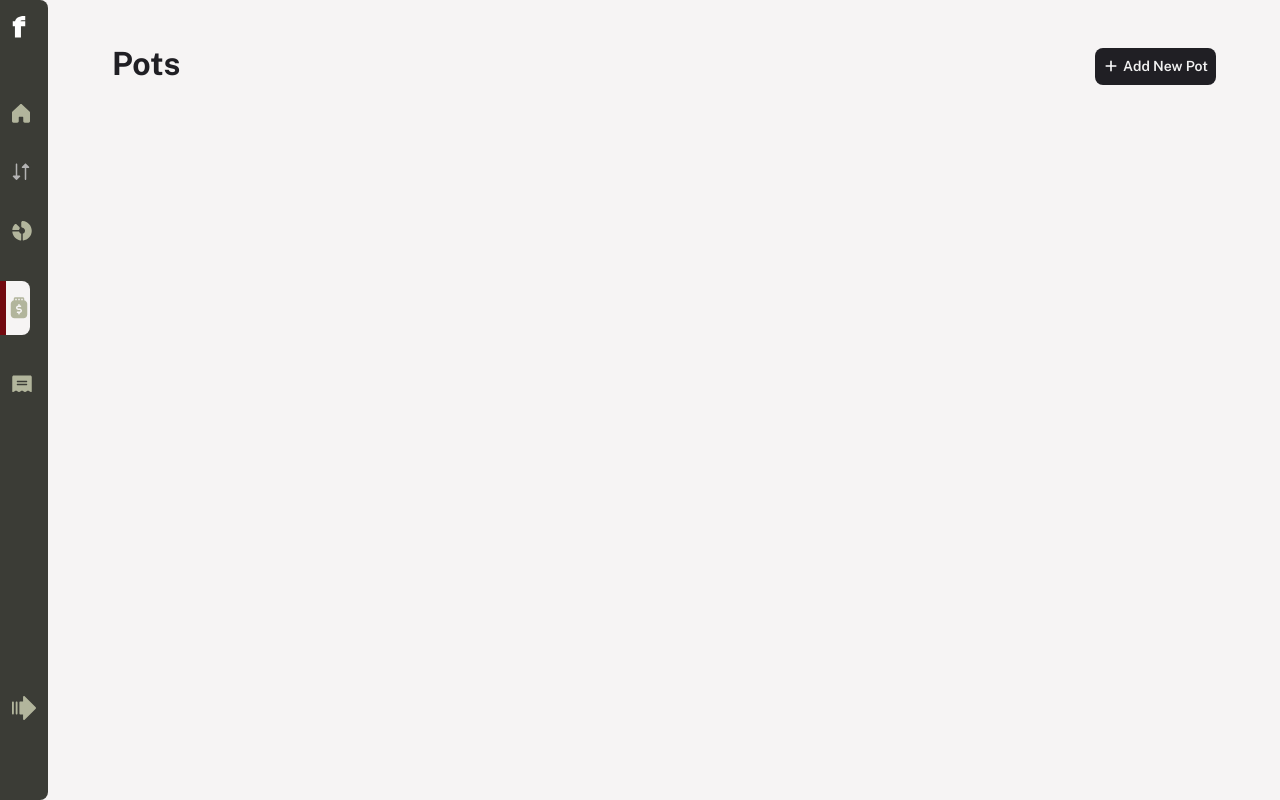
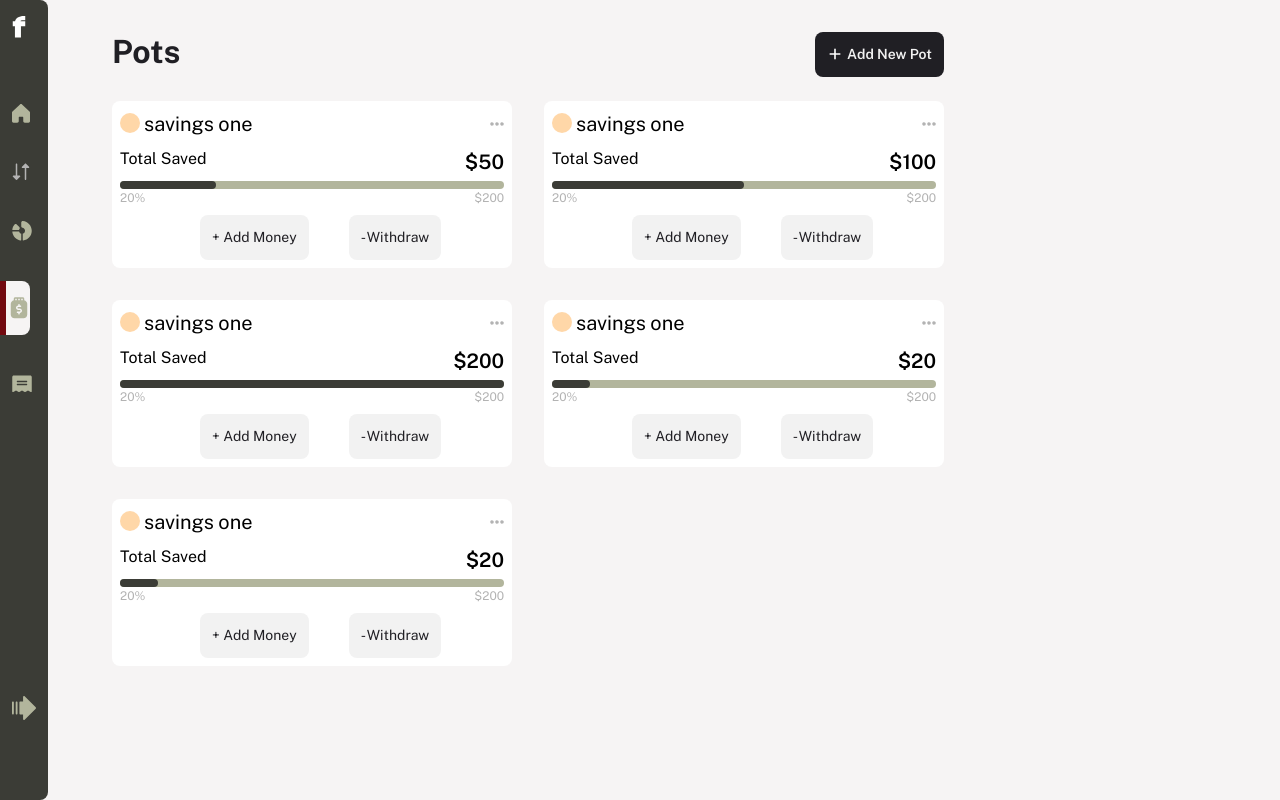
Before and after one commit to DiackJ/PersonalFinance, a Next.js app: page /pot in a window 1280 px wide. Built offline with nearby package versions, Linux system fonts and the light colour scheme.

Commit message:
feat: add to pots page ui and implement modal skeleton component

```diff
--- a/src/app/globals.css
+++ b/src/app/globals.css
@@ -57,6 +57,8 @@
     --color-secondary: var(--secondary-text-color);
     --color-grey-one: var(--color-grey-300);
     --color-grey-two: var(--color-grey-100);
+    /*--color-dark-green: var(--nav-bar-color);*/
+    /*--color-light-green: var(--nav-)*/
 }
 
 body {
--- a/src/app/page.tsx
+++ b/src/app/page.tsx
@@ -1,23 +1,26 @@
  'use client';
  import { useEffect, useState } from 'react';
+ import ModalSkeleton from "@/ui-components/ModalSkeleton";
 
  export default function Test() {
-   const [mssg, setMssg] = useState<String>('');
+   // const [mssg, setMssg] = useState<String>('');
+   //
+   // const testFetch = async () => {
+   //   const res = await fetch('/api', {
+   //     method: "GET"
+   //   });
+   //
+   //   return await res.json()
+   // };
+   //
+   // useEffect(() => {
+   //   const fd = async ()=> {
+   //     const m = await testFetch();
+   //     setMssg(m);
+   //   };
+   //   fd();
+   // }, []);
 
-   const testFetch = async () => {
-     const res = await fetch('/api', {
-       method: "GET"
-     });
-
-     return await res.json()
-   };
-
-   useEffect(() => {
-     const fd = async ()=> {
-       const m = await testFetch();
-       setMssg(m);
-     };
-     fd();
-   }, []);
+   return <ModalSkeleton>dskljfksdfjlsdjkfjsd</ModalSkeleton>
 
  }
--- a/src/app/pot/page.tsx
+++ b/src/app/pot/page.tsx
@@ -1,19 +1,50 @@
 'use client';
-import MainButton from '../../ui-components/MainButton';
+import MainButton from '@/ui-components/MainButton';
+import data from '@/test-data/pot-test.json';
+//import type { Pot } from '@/types/Pot';
 
 export default function Pot() {
+    const pots = data.pots;
+
     return (
-        <div>
-            <div className={`flex justify-between mt-10 h-fit w-fit`}>
+        <div className={`overflow-y-auto scroll-my-1 pb-14`}>
+            <div className={`flex justify-between mt-3 md:mt-7 h-fit`}>
                 <h1 className={`text-main text-[32px] font-bold`}>Pots</h1>
-                <div className={`absolute right-6 md:right-16`}>
+                <div className={``}>
                     <MainButton>
                         Add New Pot
                     </MainButton>
                 </div>
             </div>
-            <div className={`flex-col md:grid md:col-span-2`}>
-
+            <div className={`grid md:grid-cols-2 gap-y-6 md:gap-8 mt-6`}>
+                {pots.map((pot) => (
+                    <div key={pot.id} className={`h-fit w-75 md:w-100 p-2 bg-white border-white rounded-lg`}>
+                        <div className={`h-fit flex justify-between mb-2`}>
+                            <div className={`inline-flex space-x-1`}>
+                                <div className={`h-5 w-5 rounded-full bg-orange-200 mt-1`}></div>
+                                <p className={`text-[20px]`}>{pot.title}</p>
+                            </div>
+                            <img src="/icons/icon-ellipsis.svg" alt="ellipsis menu"/>
+                        </div>
+                        <div className={`h-fit flex justify-between mb-1`}>
+                            <p>Total Saved</p>
+                            <p className={`text-[20px] font-semibold`}>${pot.totalSaved}</p>
+                        </div>
+                        <div className={`h-fit`}>
+                            <div className={`bg-(--nav-text-color) rounded-full h-2`} style={{width: `100%`}}>
+                                <div className={`bg-(--nav-bar-color) rounded-full h-2`} style={{width: `${pot.percentSaved}%`}}></div>
+                            </div>
+                        </div>
+                        <div className={`h-fit flex justify-between mb-2 text-[12px] text-grey-one`}>
+                            <p>20%</p>
+                            <p>${pot.targetAmount}</p>
+                        </div>
+                        <div className={`h-fit w-fit space-x-8 md:space-x-10`}>
+                            <button className={`ml-8 md:ml-20 border-grey-two rounded-lg bg-grey-two hover:cursor-pointer hover:bg-(--nav-text-color) transition-all text-main text-[14px] h-fit w-fit p-3`}>+ Add Money</button>
+                            <button className={`border-grey-two rounded-lg bg-grey-two text-main hover:cursor-pointer hover:bg-(--nav-text-color) transition-all text-[14px] h-fit w-fit p-3`}>- Withdraw</button>
+                        </div>
+                    </div>
+                ))}
             </div>
         </div>
     );
--- a/src/test-data/pot-test.json
+++ b/src/test-data/pot-test.json
@@ -1,16 +1,19 @@
 {
   "pots" : [
     {
-      "id": "jdsej5tkljtlsjdfojk9ojekl", "title": "savings one", "targetAmount": 200, "totalSaved": 50, "percentSaved": 10
+      "id": "jdsej5tkljtlsjdfojk9ojekl", "title": "savings one", "targetAmount": 200, "totalSaved": 50, "percentSaved": 25
     },
     {
-      "id": "jdsej5tkljtlsjdfojk9ojekl", "title": "savings one", "targetAmount": 200, "totalSaved": 50, "percentSaved": 10
+      "id": "jdsej5tkljtlsjd65fojk9ojekl", "title": "savings one", "targetAmount": 200, "totalSaved": 100, "percentSaved": 50
     },
     {
-      "id": "jdsej5tkljtlsjdfojk9ojekl", "title": "savings one", "targetAmount": 200, "totalSaved": 50, "percentSaved": 10
+      "id": "jdsej5t7657kljtlsjdfojk9ojekl", "title": "savings one", "targetAmount": 200, "totalSaved": 200, "percentSaved": 100
     },
     {
-      "id": "jdsej5tkljtlsjdfojk9ojekl", "title": "savings one", "targetAmount": 200, "totalSaved": 50, "percentSaved": 10
+      "id": "jdsej5tkl342jtlsjdfojk9ojekl", "title": "savings one", "targetAmount": 200, "totalSaved": 20, "percentSaved": 10
+    },
+    {
+      "id": "jdsej5tkl342jtlsjdfojk7657569ojekl", "title": "savings one", "targetAmount": 200, "totalSaved": 20, "percentSaved": 10
     }
   ]
 }
--- /dev/null
+++ b/src/types/Pot.ts
@@ -0,0 +1,8 @@
+export type Pot = {
+    id: string,
+    //userId: string,
+    title: string,
+    targetAmount: number,
+    totalSaved: number,
+    percentSaved: number,
+}
--- /dev/null
+++ b/src/ui-components/AddWithdrawMoney.tsx
@@ -0,0 +1,10 @@
+'use client'
+import { useState } from 'react';
+
+export default function AddWithdrawMoney({title, total, target, percent}: {title: string; total: number; target: number; percent: number}) {
+    return (
+        <form>
+            <p></p>
+        </form>
+    );
+}
--- a/src/ui-components/BottomNavBar.tsx
+++ b/src/ui-components/BottomNavBar.tsx
@@ -9,7 +9,7 @@ export default function BottomNavBar() {
 
     return (
       <div>
-          <nav className={`absolute bottom-0 left-0 right-0 w-full bg-(--nav-bar-color) border-(--nav-bar-color) rounded-t-lg h-12`}>
+          <nav className={`fixed bottom-0 left-0 right-0 w-full bg-(--nav-bar-color) border-(--nav-bar-color) rounded-t-lg h-12`}>
               <div className={`mt-1 flex justify-evenly`}>
                   <Link href="/overview"
                       className={`hover:cursor-pointer ${path === "/overview" && "bg-[#F6F4F4] px-4 h-11 rounded-t-lg border-b-[#72090F] border-b-4"}`}>
--- a/src/ui-components/MainButton.tsx
+++ b/src/ui-components/MainButton.tsx
@@ -3,7 +3,7 @@
 export default function MainButton({children}: {children: React.ReactNode}) {
     return (
         <div>
-            <button className={`text-grey-two mt-2 inline-flex hover:cursor-pointer hover:bg-(--secondary-text-color) border-(--main-text-color) bg-(--main-text-color) w-fit h-fit py-2 px-2 font-semibold text-[14px] rounded-lg`}>
+            <button className={`text-grey-two mt-1 inline-flex hover:cursor-pointer hover:bg-(--secondary-text-color) border-(--main-text-color) bg-(--main-text-color) w-fit h-fit p-3 font-semibold text-[14px] rounded-lg`}>
                 <img src="/icons/icon-plus.svg" alt="add icon" className={`w-5 h-5 pr-1`}/>
                 {children}
             </button>
--- /dev/null
+++ b/src/ui-components/ModalSkeleton.tsx
@@ -0,0 +1,11 @@
+'use client'
+
+export default function ModalSkeleton({children}: {children: React.ReactNode}) {
+    return (
+        <div className={`min-w-screen min-h-screen z-10 fixed bg-black/40 inset-0`}>
+            <div className={`absolute right-1/2 top-1/2 border-grey-two bg-white p-4 rounded-lg flex justify-center w-fit h-fit`}>
+                {children}
+            </div>
+        </div>
+    );
+}
```
